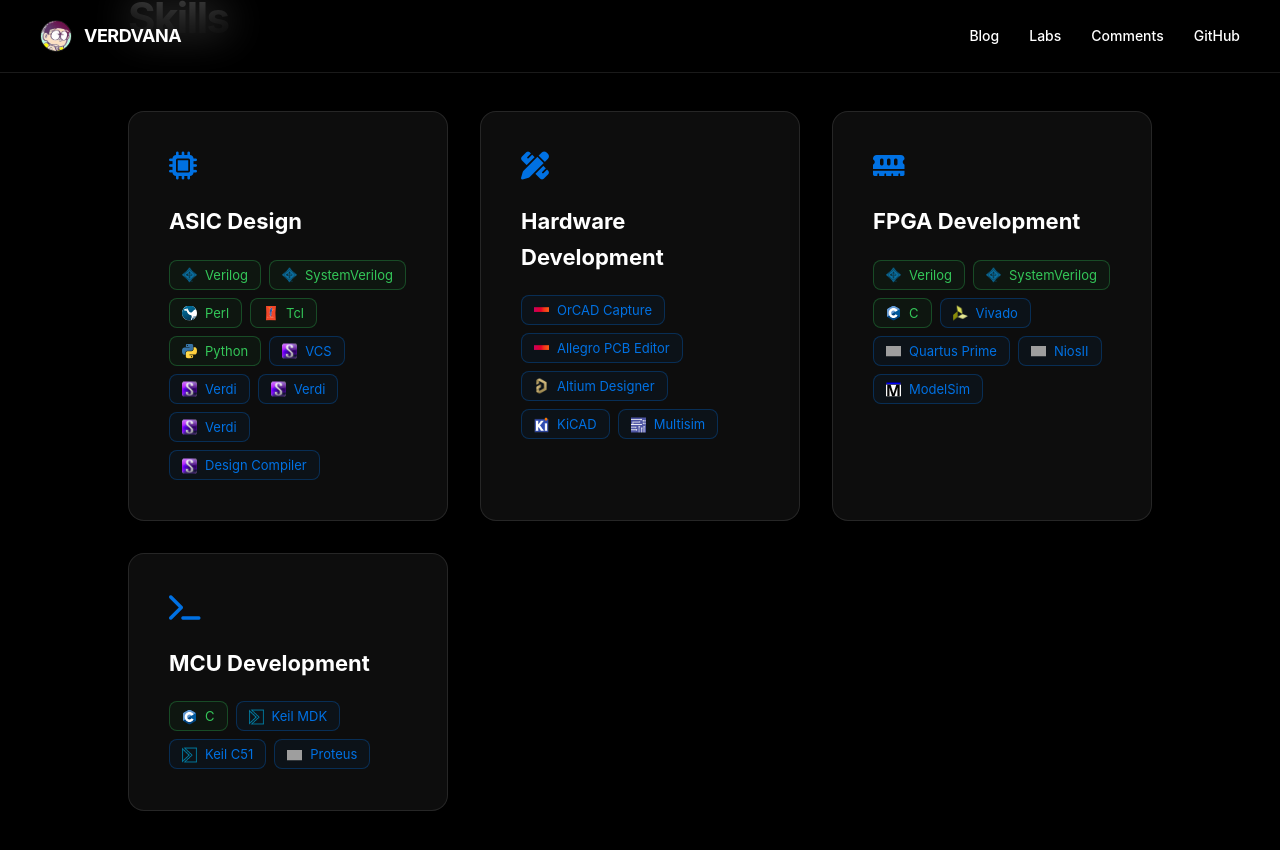
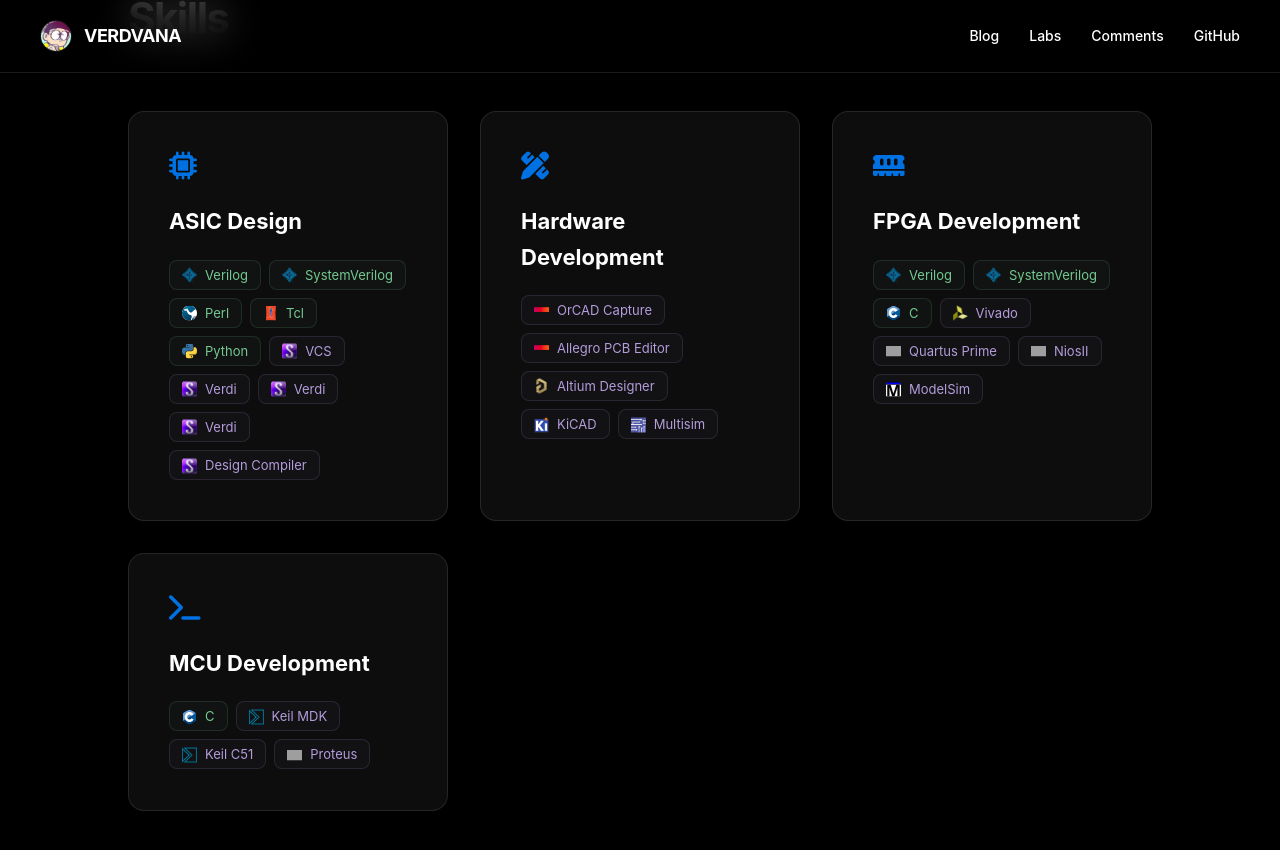
Before and after one commit to Verdvana/Verdvana.github.io, a Jekyll site: the page built from index.html, in a window 1280 px wide and 900 px high, scrolled down 4162 px. Shown: the top 850 px of the window. Built offline with Jekyll 4.4.1, drawn with Linux system fonts in a browser that asks for light colours; grey boxes are pictures that could not be loaded.

Commit message:
opt color

```diff
--- a/index.html
+++ b/index.html
@@ -742,15 +742,15 @@
         }
 
         .skill-tags span.lang {
-            color: #34c759;
-            border-color: rgba(52, 199, 89, 0.3);
-            background: rgba(52, 199, 89, 0.05);
+            color: #76c893;
+            border-color: rgba(118, 200, 147, 0.15);
+            background: rgba(118, 200, 147, 0.03);
         }
 
         .skill-tags span.tool {
-            color: var(--accent-color);
-            border-color: rgba(0, 113, 227, 0.3);
-            background: rgba(0, 113, 227, 0.05);
+            color: #b39ddb;
+            border-color: rgba(179, 157, 219, 0.15);
+            background: rgba(179, 157, 219, 0.03);
         }
 
         .skill-tags a {
@@ -766,13 +766,13 @@
         }
 
         .skill-tags span.lang:hover {
-            background: rgba(52, 199, 89, 0.15);
-            border-color: rgba(52, 199, 89, 0.6);
+            background: rgba(118, 200, 147, 0.1);
+            border-color: rgba(118, 200, 147, 0.4);
         }
 
         .skill-tags span.tool:hover {
-            background: rgba(0, 113, 227, 0.15);
-            border-color: rgba(0, 113, 227, 0.6);
+            background: rgba(179, 157, 219, 0.1);
+            border-color: rgba(179, 157, 219, 0.4);
         }
     </style>
 </head>
```
